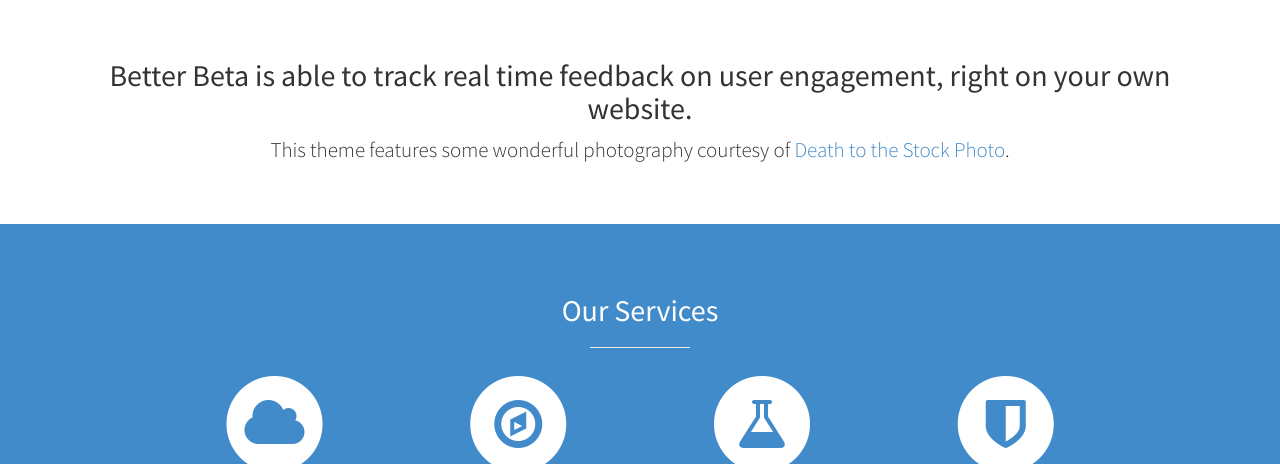
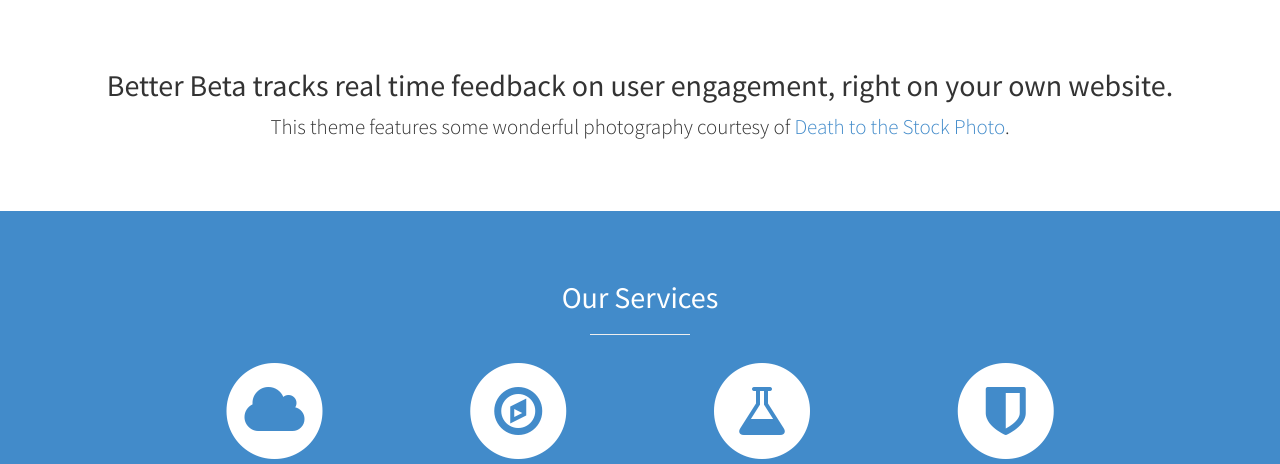
Before and after one commit to Atrus7/better-beta, a PHP site: page /Content/index.html in a window 1280 px wide. Shown: the part 801-1265 px from the top of the page. Run offline with PHP 8.4, Linux system fonts and the light colour scheme; some libraries are stand-ins or nearby versions.

Commit message:
Anthony - changed the wording in text

```diff
--- a/Content/css/stylish-portfolio.css
+++ b/Content/css/stylish-portfolio.css
@@ -166,7 +166,7 @@ hr.small {
 /* About */
 
 .about {
-    padding: 40px 0;
+    padding: 50px 0;
 }
 
 /* Services */
--- a/Content/index.html
+++ b/Content/index.html
@@ -73,7 +73,7 @@
         <div class="container">
             <div class="row">
                 <div class="col-lg-12 text-center">
-                    <h2>Better Beta is able to track real time feedback on user engagement, right on your own website.</h2>
+                    <h2>Better Beta tracks real time feedback on user engagement, right on your own website.</h2>
                     <p class="lead">This theme features some wonderful photography courtesy of <a target="_blank" href="http://join.deathtothestockphoto.com/">Death to the Stock Photo</a>.</p>
                 </div>
             </div>
```
